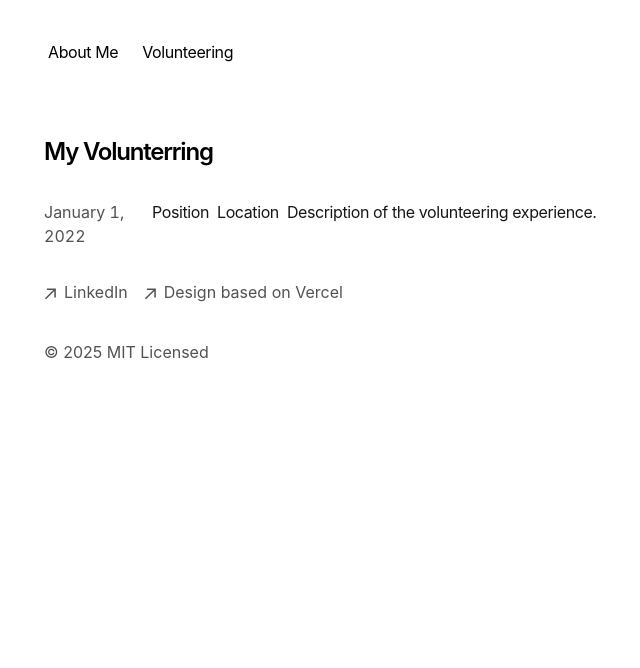
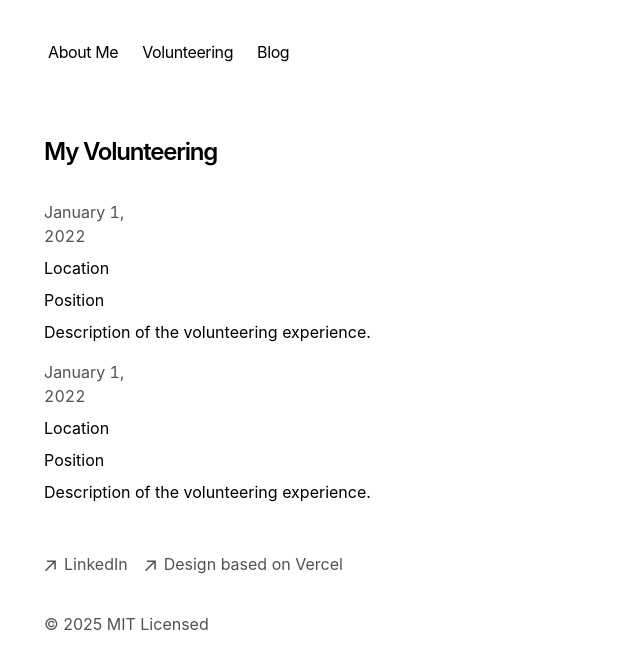
Before and after one commit to franciscosuca/onlineCv, a Next.js app: page /volunteering in a window 1280 px wide. Shown: the top 668 px of the page, without its empty margins (308-948 px from the left). Built offline with nearby package versions, Linux system fonts and the light colour scheme.

Commit message:
Activate blogs page temporarely and change the format of the volunteering page.

```diff
--- a/app/components/nav.tsx
+++ b/app/components/nav.tsx
@@ -7,6 +7,9 @@ const navItems = {
   '/volunteering': {
     name: 'Volunteering',
   },
+  '/blog': {
+    name: 'Blog',
+  }
 }
 
 export function Navbar() {
--- a/app/volunteering/page.tsx
+++ b/app/volunteering/page.tsx
@@ -4,25 +4,31 @@ export default function Page() {
     return (
         <section>
             <h1 className="mb-8 text-2xl font-semibold tracking-tighter">
-                My Volunterring
+                My Volunteering
             </h1>
-            {/* TODO: use the same format as app/blog/[slug]/page.tsx
-                or enable a link for each entry to redirect the user
-                to another page with all the details about the volunteering experience.
+            {/* TODO: create a function that populates the page based on the
+                amount of volunteering experiences the user has
             */}
-            <div className="w-full flex flex-col md:flex-row space-x-0 md:space-x-2">
+            <div className="flex flex-col space-y-2 mb-4">
                 <p className="text-neutral-600 dark:text-neutral-400 w-[100px] tabular-nums">
-                {formatDate('2022-01-01')}
+                    {formatDate('2022-01-01')}
                 </p>
-                <p className="text-neutral-900 dark:text-neutral-100 tracking-tight">
-                {`Position`}
+                <h1>Location</h1>
+                <p>Position</p>
+                <article className="prose">
+                    Description of the volunteering experience.
+                </article>
+            </div>
+
+            <div className="flex flex-col space-y-2 mb-4">
+                <p className="text-neutral-600 dark:text-neutral-400 w-[100px] tabular-nums">
+                    {formatDate('2022-01-01')}
                 </p>
-                <p className="text-neutral-900 dark:text-neutral-100 tracking-tight">
-                {`Location`}
-                </p>
-                <p className="text-neutral-900 dark:text-neutral-100 tracking-tight">
-                {`Description of the volunteering experience.`}
-                </p>
+                <h1>Location</h1>
+                <p>Position</p>
+                <article className="prose">
+                    Description of the volunteering experience.
+                </article>
             </div>
         </section>
     )
```
Also changed, not shown: 1 other file (tests, documents, lock files or other folders).
